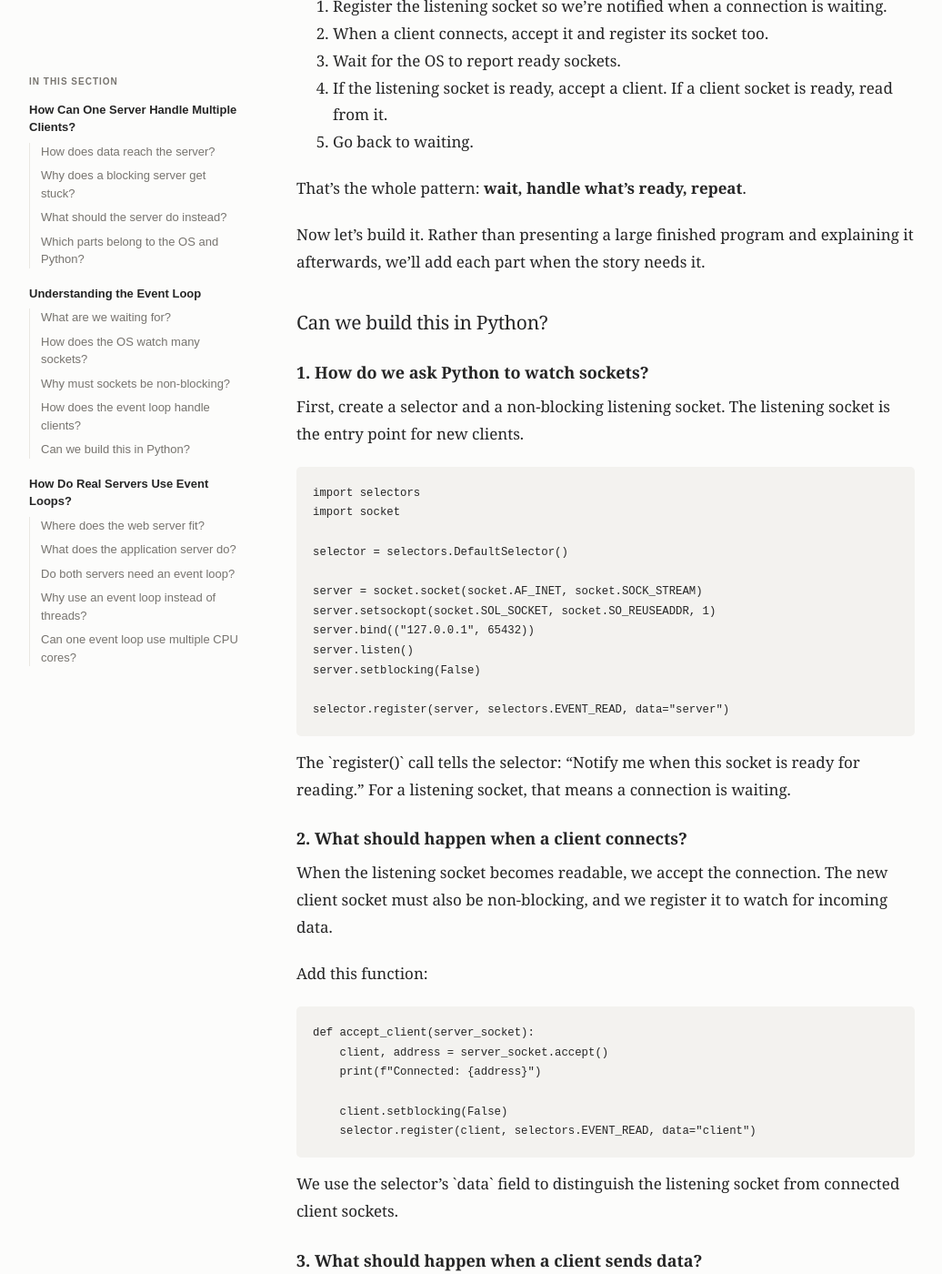
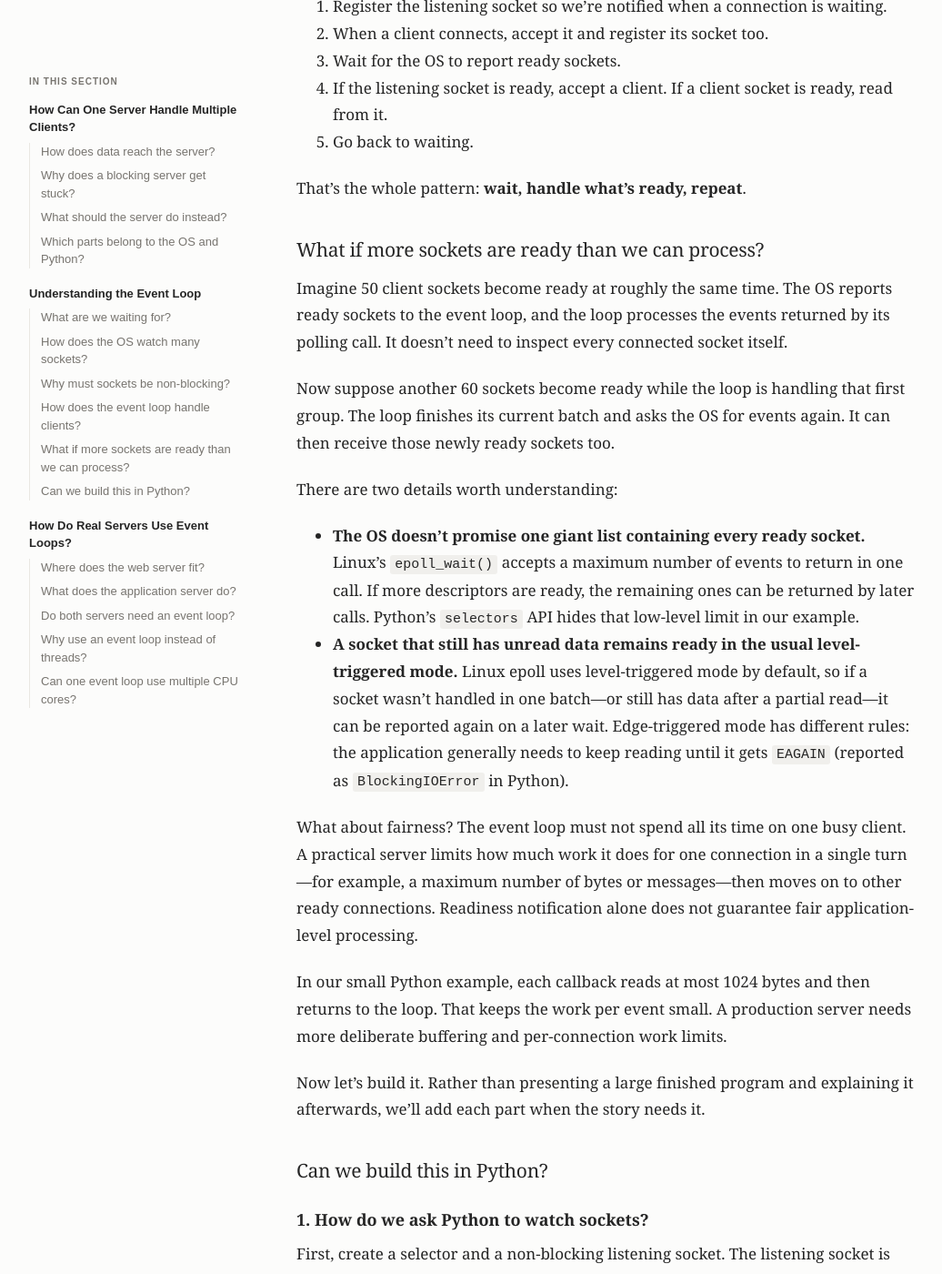
Before and after one commit to simplyjaga/simplyjaga.github.io, a Jekyll site: the page built from _posts/2026-11-03-how-one-server-handles-multiple-clients.md, in a window 1280 px wide and 1400 px high, scrolled down 4585 px. Shown: the whole window at 91% size, without its empty margins (101-1137 px from the left). Built offline with Jekyll 4.4.1, drawn with Linux system fonts in a browser that asks for light colours.

Commit message:
Explain event batches and fair processing

```diff
--- a/_posts/2026-11-03-how-one-server-handles-multiple-clients.md
+++ b/_posts/2026-11-03-how-one-server-handles-multiple-clients.md
@@ -27,6 +27,8 @@ toc:
         url: "#why-must-sockets-be-non-blocking"
       - title: "How does the event loop handle clients?"
         url: "#how-does-the-event-loop-handle-clients"
+      - title: "What if more sockets are ready than we can process?"
+        url: "#what-if-more-sockets-are-ready-than-we-can-process"
       - title: "Can we build this in Python?"
         url: "#can-we-build-this-in-python"
   - title: "How Do Real Servers Use Event Loops?"
@@ -161,6 +163,21 @@ Let's follow one pass through the loop.
 5. Go back to waiting.
 
 That's the whole pattern: **wait, handle what's ready, repeat**.
+
+### What if more sockets are ready than we can process? {#what-if-more-sockets-are-ready-than-we-can-process}
+
+Imagine 50 client sockets become ready at roughly the same time. The OS reports ready sockets to the event loop, and the loop processes the events returned by its polling call. It doesn't need to inspect every connected socket itself.
+
+Now suppose another 60 sockets become ready while the loop is handling that first group. The loop finishes its current batch and asks the OS for events again. It can then receive those newly ready sockets too.
+
+There are two details worth understanding:
+
+- **The OS doesn't promise one giant list containing every ready socket.** Linux's `epoll_wait()` accepts a maximum number of events to return in one call. If more descriptors are ready, the remaining ones can be returned by later calls. Python's `selectors` API hides that low-level limit in our example.
+- **A socket that still has unread data remains ready in the usual level-triggered mode.** Linux epoll uses level-triggered mode by default, so if a socket wasn't handled in one batch—or still has data after a partial read—it can be reported again on a later wait. Edge-triggered mode has different rules: the application generally needs to keep reading until it gets `EAGAIN` (reported as `BlockingIOError` in Python).
+
+What about fairness? The event loop must not spend all its time on one busy client. A practical server limits how much work it does for one connection in a single turn—for example, a maximum number of bytes or messages—then moves on to other ready connections. Readiness notification alone does not guarantee fair application-level processing.
+
+In our small Python example, each callback reads at most 1024 bytes and then returns to the loop. That keeps the work per event small. A production server needs more deliberate buffering and per-connection work limits.
 
 Now let's build it. Rather than presenting a large finished program and explaining it afterwards, we'll add each part when the story needs it.
 
```
